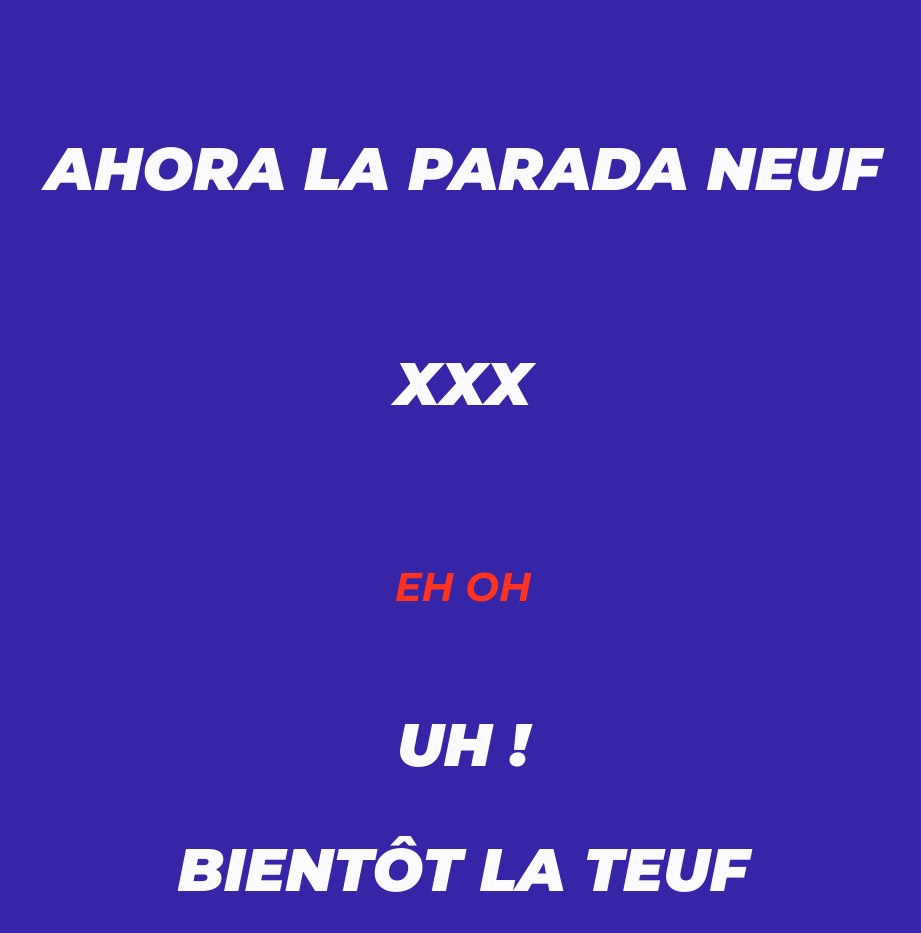
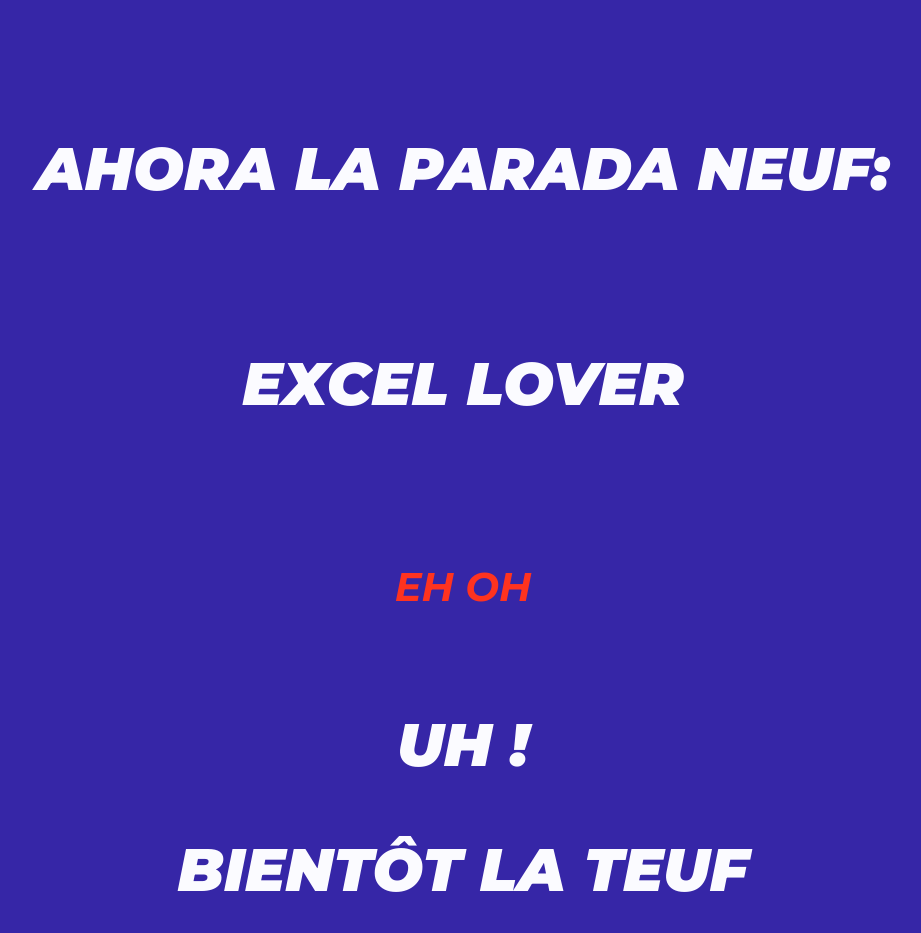
Before and after one commit to gabriellelailler/8bataille, a plain HTML site: page index.html in a window 1280 px wide. Shown: the part 2260-3193 px from the top of the page, without its empty margins (177-1098 px from the left). Drawn offline with nearby package versions, Linux system fonts and the light colour scheme; grey boxes are pictures that could not be loaded; a web font is replaced by a local one.

Commit message:
Add files via upload

```diff
--- a/index.html
+++ b/index.html
@@ -49,11 +49,11 @@
 
   <br/>
     <br/>
-    <h2> AHORA LA PARADA NEUF</h2>
+    <h2> AHORA LA PARADA NEUF:</h2>
     <br/>
     <br/>
     <br/>
-    <h2> XXX </h2>
+    <h2> EXCEL LOVER </h2>
 
     <br/>
 
```
